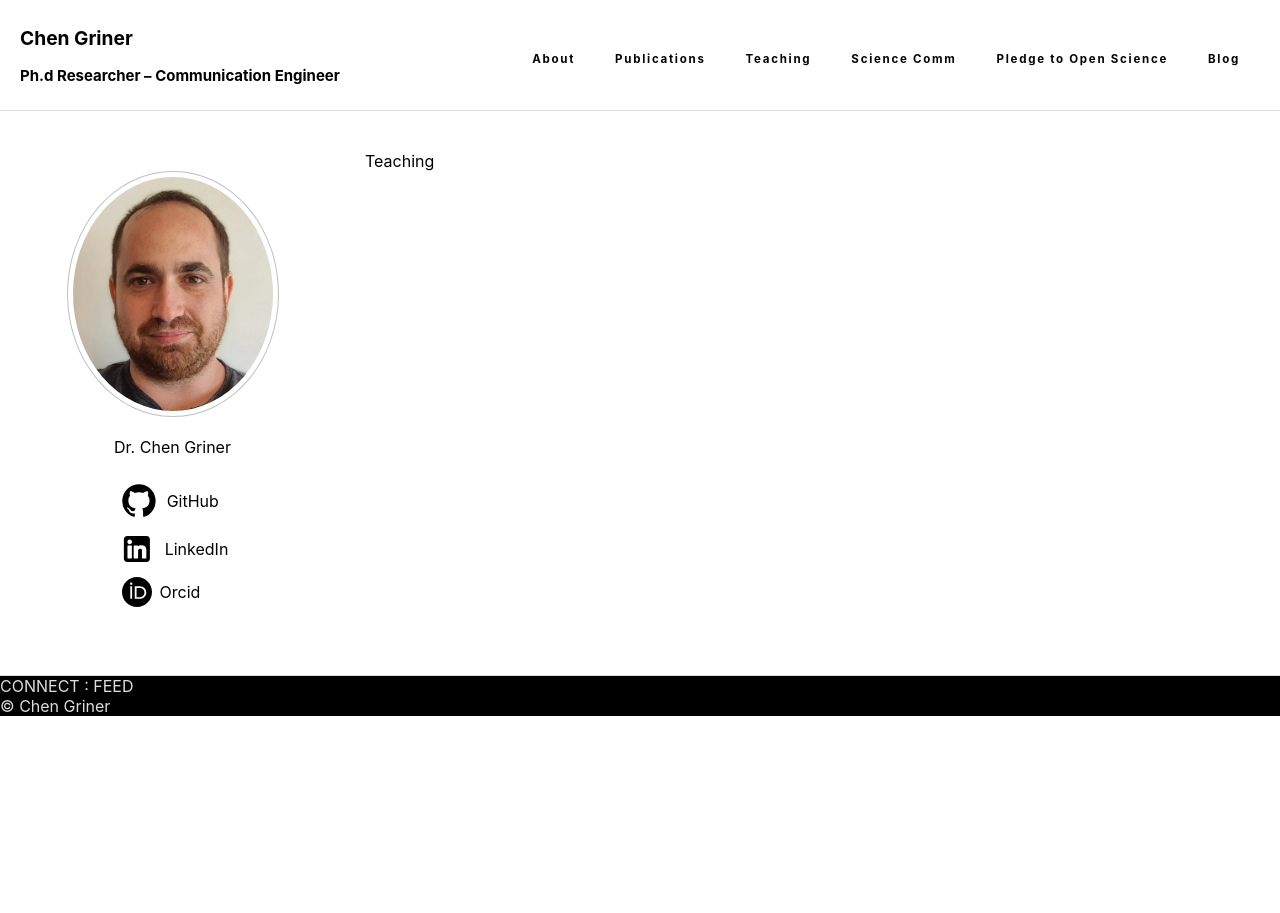
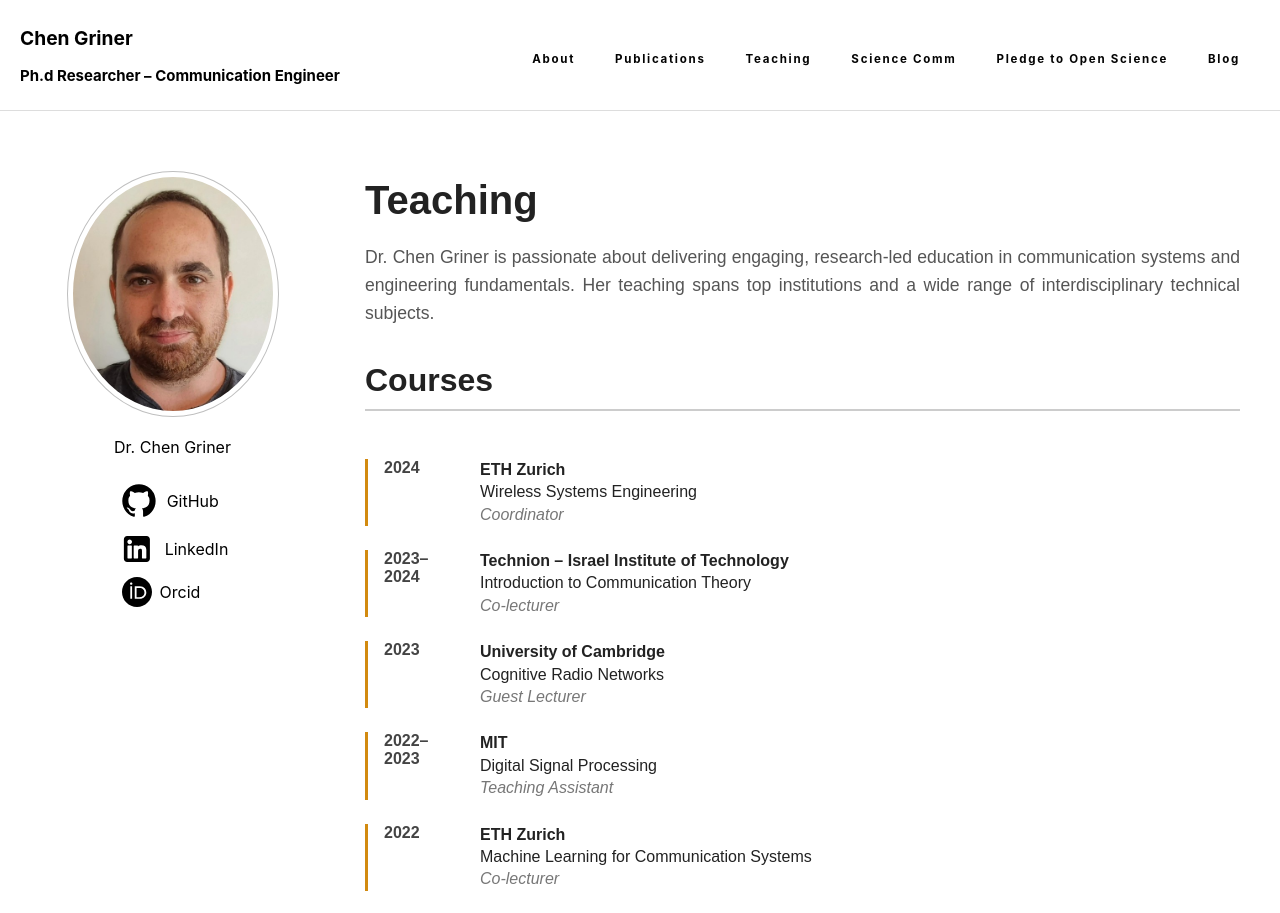
Before and after one commit to KhenGR/chengriner-site, a React (Create React App) app: page /Teaching in a window 1280 px wide. Shown: the top 913 px of the page. Before the commit the page ends 800 px from the top, so only its background shows below. Built offline with nearby package versions, Linux system fonts and the light colour scheme.

Commit message:
sections

```diff
--- a/src/Pages/Publications.js
+++ b/src/Pages/Publications.js
@@ -1,7 +1,83 @@
 import React from 'react'
 
 export default function Publications() {
+
+    const publications = [
+    {
+      title: "Adaptive Beamforming in Dynamic Urban Environments",
+      description:
+        "Explores real-time beamforming techniques for improving signal clarity and reducing multipath interference in dense metropolitan areas. The study introduces a novel adaptive matrix recalibration method for MIMO arrays.",
+      links: [
+        { name: "Download Abstract.pdf", href: "#" },
+        { name: "Full Paper.pdf", href: "#" },
+        { name: "Supplementary Data.pdf", href: "#" },
+      ],
+    },
+    {
+      title: "Cognitive Radio Networks: A Predictive Spectrum Allocation Framework",
+      description:
+        "This work presents a machine-learning-based model for real-time prediction of idle spectrum blocks, optimizing cognitive radio performance in fluctuating frequency environments.",
+      links: [
+        { name: "Overview.pdf", href: "#" },
+        { name: "Technical Details.pdf", href: "#" },
+        { name: "Simulation Results.pdf", href: "#" },
+      ],
+    },
+    {
+      title: "Low-Power Signal Detection Using Compressed Sensing Techniques",
+      description:
+        "Focuses on energy-efficient sensing strategies for embedded systems, using compressed sampling methods to retain signal fidelity while significantly reducing hardware complexity.",
+      links: [
+        { name: "DetectionTheory.pdf", href: "#" },
+        { name: "CodeAppendix.pdf", href: "#" },
+        { name: "ExperimentNotes.pdf", href: "#" },
+      ],
+    },
+    {
+      title: "Quantum-Secure Communication Protocols for IoT Devices",
+      description:
+        "Introduces a lightweight quantum-resistant encryption protocol specifically designed for constrained devices, enabling secure transmission over public 5G networks.",
+      links: [
+        { name: "Whitepaper.pdf", href: "#" },
+        { name: "KeyExchangeProtocol.pdf", href: "#" },
+        { name: "SecurityAudit.pdf", href: "#" },
+      ],
+    },
+    {
+      title: "Signal Intelligence in Emergency Response Networks",
+      description:
+        "Discusses the design and deployment of an AI-assisted signal intercept and prioritization system to aid first responders in disaster zones with degraded communication infrastructure.",
+      links: [
+        { name: "SystemDesign.pdf", href: "#" },
+        { name: "CaseStudy_Haiti.pdf", href: "#" },
+        { name: "FutureWork.pdf", href: "#" },
+      ],
+    },
+  ];
   return (
-    <div>Publications</div>
+     <div className="publications">
+      <p>
+        Below is a selection of Dr. Griner’s recent academic publications in the
+        field of advanced wireless communication systems, cognitive radio, and signal intelligence.
+      </p>
+
+      <ul>
+        {publications.map((pub, index) => (
+          <li key={index} style={{ marginBottom: "2em" }}>
+            <h3>{pub.title}</h3>
+            <p>{pub.description}</p>
+            <ul>
+              {pub.links.map((link, i) => (
+                <li key={i}>
+                  <a href={link.href} target="_blank" rel="noopener noreferrer">
+                    {link.name}
+                  </a>
+                </li>
+              ))}
+            </ul>
+          </li>
+        ))}
+      </ul>
+    </div>
   )
 }
--- a/src/Pages/Teaching.js
+++ b/src/Pages/Teaching.js
@@ -1,7 +1,92 @@
 import React from 'react'
+import '../Style/MainGrid.css';
 
 export default function Teaching() {
+  const courses = [
+    {
+      year: "2024",
+      institution: "ETH Zurich",
+      course: "Wireless Systems Engineering",
+      position: "Coordinator",
+    },
+    {
+      year: "2023–2024",
+      institution: "Technion – Israel Institute of Technology",
+      course: "Introduction to Communication Theory",
+      position: "Co-lecturer",
+    },
+    {
+      year: "2023",
+      institution: "University of Cambridge",
+      course: "Cognitive Radio Networks",
+      position: "Guest Lecturer",
+    },
+    {
+      year: "2022–2023",
+      institution: "MIT",
+      course: "Digital Signal Processing",
+      position: "Teaching Assistant",
+    },
+    {
+      year: "2022",
+      institution: "ETH Zurich",
+      course: "Machine Learning for Communication Systems",
+      position: "Co-lecturer",
+    },
+    {
+      year: "2021",
+      institution: "Stanford University",
+      course: "Advanced Wireless Protocols",
+      position: "Lab Coordinator",
+    },
+    {
+      year: "2020",
+      institution: "Tel Aviv University",
+      course: "Introduction to Embedded Systems",
+      position: "Teaching Assistant",
+    },
+    {
+      year: "2019–2020",
+      institution: "Bar-Ilan University",
+      course: "Networking and Protocols",
+      position: "Lecturer",
+    },
+    {
+      year: "2019",
+      institution: "ETH Zurich",
+      course: "Signals and Systems",
+      position: "Course Developer",
+    },
+    {
+      year: "2018",
+      institution: "Ben-Gurion University",
+      course: "Fundamentals of Telecommunication",
+      position: "Instructor",
+    },
+  ];
   return (
-    <div>Teaching</div>
+    <div className="teaching-page">
+      <h1>Teaching</h1>
+      <p className="abstract">
+        Dr. Chen Griner is passionate about delivering engaging, research-led
+        education in communication systems and engineering fundamentals. Her
+        teaching spans top institutions and a wide range of interdisciplinary
+        technical subjects.
+      </p>
+
+      <h2>Courses</h2>
+      <div className="course-list">
+        {courses.map((course, index) => (
+          <div className="course-row" key={index}>
+            <div className="course-year">{course.year}</div>
+            <div className="course-info">
+              <strong>{course.institution}</strong><br />
+              {course.course}<br />
+              <em>{course.position}</em>
+            </div>
+          </div>
+        ))}
+      </div>
+    </div>
   )
 }
--- a/src/Style/MainGrid.css
+++ b/src/Style/MainGrid.css
@@ -60,7 +60,7 @@
 
 .my-summary p{
   font-size: 1.2vw;
-   width: 55em; /* or any fixed width */
+  width: 55em; /* or any fixed width */
   text-align: justify;
   line-height: 1.6;
 }
@@ -113,6 +113,65 @@
   width: 4em;
   height: 4em;
   }
+  /* Teaching.css */
+
+.teaching-page {
+  max-width: 900px;
+  margin: 0 auto;
+  font-family: Arial, sans-serif;
+  color: #222;
+}
+
+.teaching-page h1 {
+  font-size: 2.5em;
+  margin-bottom: 0.5em;
+}
+
+.teaching-page .abstract {
+  font-size: 1.1em;
+  color: #555;
+  margin-bottom: 2em;
+  line-height: 1.6;
+  text-align: justify;
+}
+
+.teaching-page h2 {
+  font-size: 2em;
+  margin-bottom: 1.5em;
+  border-bottom: 2px solid #ccc;
+  padding-bottom: 0.3em;
+}
+
+.course-list {
+  display: flex;
+  flex-direction: column;
+  gap: 1.5em;
+}
+
+.course-row {
+  display: flex;
+  gap: 1em;
+  border-left: 3px solid #d28a10;
+  padding-left: 1rem;
+}
+
+.course-year {
+  flex: 0 0 5em;
+  font-weight: bold;
+  color: #444;
+}
+
+.course-info {
+  flex: 1;
+  font-size: 1em;
+  line-height: 1.4;
+}
+
+.course-info em {
+  color: #777;
+  font-style: italic;
+}
+
 
  /* Responsive behavior for mobile */
 @media (min-width: 360px) and (max-width: 768px) {
```
